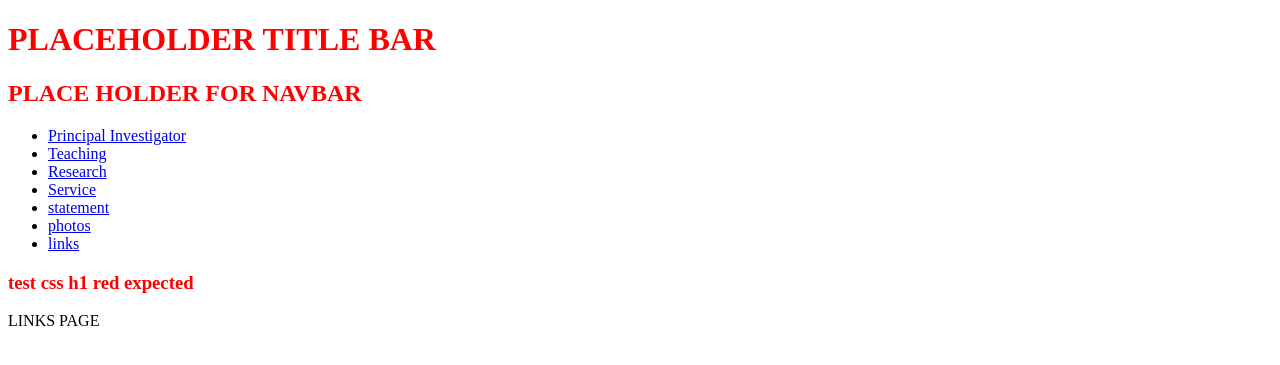
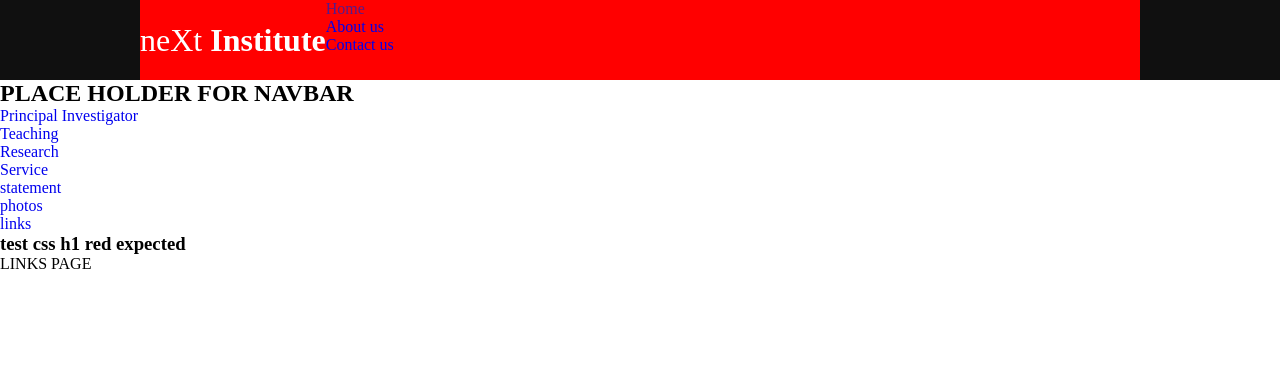
Before and after one commit to edelille/neXtInstitute, a Django app: page /links in a window 1280 px wide. Shown: the top 365 px of the page. Run offline with Django 3.2, Linux system fonts and the light colour scheme; some libraries are stand-ins or nearby versions.

Commit message:
2020-03-27 1755 first touches to css

```diff
--- /dev/null
+++ b/main/static/css/main-sitewide/base.css
@@ -0,0 +1,11 @@
+*{
+    padding: 0;
+    margin: 0;
+    list-style: none;
+    text-decoration: none;
+}
+
+body {
+    padding: 0;
+    margin: 0;
+}
--- /dev/null
+++ b/main/static/css/main-sitewide/navbar.css
@@ -0,0 +1,6 @@
+.main-navigation {
+    height: 100%;
+    display: table;
+    float: left;
+    padding: 0px 20px;
+}
--- /dev/null
+++ b/main/static/css/main-sitewide/titlebar.css
@@ -0,0 +1,43 @@
+.header {
+    width: 100%;
+    height: 80px;
+    display: block;
+    background-color: #101010;
+}
+.inner-header {
+    width: 1000px;
+    height: 100%;
+    display: block;
+    margin: 0 auto;
+    background-color: red;
+}
+
+.logo-container {
+    height: 100%;
+    display: table;
+    float: left;
+}
+
+.logo-container h1 {
+    color: white;
+    height: 100%;
+    display: table-cell;
+    vertical-align: middle;
+    font-family: "Montserrat";
+    font-size: 32px;
+    font-weight: 200;
+}
+.logo-container h1 span {
+    font-weight: 800;
+}
+
+.basic-navigation {
+    height: 100%;
+    float: right;
+}
+.basic-navigation a {
+    height: 100%;
+    display: table;
+    float: left;
+    padding: 0px 20px;
+}
--- a/main/templates/css/base.css
+++ /dev/null
@@ -1,3 +0,0 @@
-h1 {
-    color: red;
-}
--- a/main/templates/main/base.html
+++ b/main/templates/main-sitewide/base.html
@@ -7,14 +9,19 @@
     <meta name="author" content="Lam Nguyen">
     <meta name="keywords" content="next, future factories, mechanical engineering, uofsc">
     <title>BASE TITLE</title>
-    <link rel="stylesheet" href="css/base.css">
+    <link rel="stylesheet" type="text/css" href="{% static 'css/main-sitewide/base.css' %}">
+
+    {% comment %}
+    <link rel="stylesheet" href="//maxcdn.bootstrapcdn.com/bootstrap/3.2.0/css/bootstrap.min.css">
+    <link rel="stylesheet" href="//maxcdn.bootstrapcdn.com/bootstrap/3.2.0/css/bootstrap-theme.min.css">
+    {% endcomment %}
 </head>
 <body>
     <!-- titlebar.html is the titlebar -->
-    {% include "main/titlebar.html" %}
+    {% include "main-sitewide/titlebar.html" %}
 
     <!-- navbar.html is the Navigation Bar -->
-    {% include "main/navbar.html" %}
+    {% include "main-sitewide/navbar.html" %}
 
     <h1>test css h1 red expected</h1>
     {% block content %}
--- a/main/templates/main/navbar.html
+++ b/main/templates/main-sitewide/navbar.html
@@ -5,8 +5,7 @@
 {% endcomment %}
 <nav>
     <h1>PLACE HOLDER FOR NAVBAR</h1>
-    <ul>
-
+    <ul class="main-navigation">
         <!-- Principal Investigator | Teaching | Research | Service | Statement | Photos | Links -->
         <li><a href="principal-investigator">Principal Investigator</a></li>
         <li><a href="teaching">Teaching</a></li>
--- /dev/null
+++ b/main/templates/main-sitewide/titlebar.html
@@ -0,0 +1,22 @@
+{% comment %}
+    This is the titlebar, edit this to see the title change sitewide
+{% endcomment %}
+{% load static %}
+
+<link rel="stylesheet" type="text/css" href="{% static 'css/main-sitewide/titlebar.css' %}">
+
+<header>
+    <div class="header">
+        <div class="inner-header">
+            <div class="logo-container">
+                <h1>neXt <span> Institute </span></h1>
+            </div>
+
+            <ul class "basic-navigation">
+                <a href=""><li>Home</li></a>
+                <a href="about"><li>About us</li></a>
+                <a href="contact"><li>Contact us</li></a>
+            </ul>
+        </div>
+    </div>
+</header>
--- a/main/templates/main/index.html
+++ b/main/templates/main-specific/index.html
@@ -1,6 +1,6 @@
 <!doctype HTML>
 
-{% extends "main/base.html" %}
+{% extends "main-sitewide/base.html" %}
 
 {% block content %}
 
--- a/main/templates/main/research.html
+++ b/main/templates/main-specific/links.html
@@ -1,13 +1,13 @@
 <!doctype HTML>
 
-{% extends "main/base.html" %}
+{% extends "main-sitewide/base.html" %}
 
 {% block content %}
 
 <HTML>
 
 <body>
-    RESEARCH PAGE
+    LINKS PAGE
 </body>
 
 </HTML>
--- a/main/templates/main/teaching.html
+++ b/main/templates/main-specific/photos.html
@@ -1,13 +1,13 @@
 <!doctype HTML>
 
-{% extends "main/base.html" %}
+{% extends "main-sitewide/base.html" %}
 
 {% block content %}
 
 <HTML>
 
 <body>
-    TEACHING PAGE
+    PHOTOS PAGE
 </body>
 
 </HTML>
--- a/main/templates/main/service.html
+++ b/main/templates/main-specific/principal_investigator.html
@@ -1,13 +1,13 @@
 <!doctype HTML>
 
-{% extends "main/base.html" %}
+{% extends "main-sitewide/base.html" %}
 
 {% block content %}
 
 <HTML>
 
 <body>
-    SERVICE PAGE
+    PRINCIPAL INVESTIGATOR PAGE
 </body>
 
 </HTML>
--- a/main/templates/main/photos.html
+++ b/main/templates/main-specific/research.html
@@ -1,13 +1,13 @@
 <!doctype HTML>
 
-{% extends "main/base.html" %}
+{% extends "main-sitewide/base.html" %}
 
 {% block content %}
 
 <HTML>
 
 <body>
-    PHOTOS PAGE
+    RESEARCH PAGE
 </body>
 
 </HTML>
--- a/main/templates/main/links.html
+++ b/main/templates/main-specific/service.html
@@ -1,13 +1,13 @@
 <!doctype HTML>
 
-{% extends "main/base.html" %}
+{% extends "main-sitewide/base.html" %}
 
 {% block content %}
 
 <HTML>
 
 <body>
-    LINKS PAGE
+    SERVICE PAGE
 </body>
 
 </HTML>
--- a/main/templates/main/principal_investigator.html
+++ b/main/templates/main-specific/statement.html
@@ -1,13 +1,13 @@
 <!doctype HTML>
 
-{% extends "main/base.html" %}
+{% extends "main-sitewide/base.html" %}
 
 {% block content %}
 
 <HTML>
 
 <body>
-    PRINCIPAL INVESTIGATOR PAGE
+    STATEMENT PAGE
 </body>
 
 </HTML>
--- a/main/templates/main/statement.html
+++ b/main/templates/main-specific/teaching.html
@@ -1,13 +1,13 @@
 <!doctype HTML>
 
-{% extends "main/base.html" %}
+{% extends "main-sitewide/base.html" %}
 
 {% block content %}
 
 <HTML>
 
 <body>
-    STATEMENT PAGE
+    TEACHING PAGE
 </body>
 
 </HTML>
--- a/main/templates/main/titlebar.html
+++ /dev/null
@@ -1,6 +0,0 @@
-{% comment %}
-    This is the titlebar, edit this to see the title change sitewide
-{% endcomment %}
-<header>
-    <h1>PLACEHOLDER TITLE BAR</h1>
-</header>
--- a/main/views.py
+++ b/main/views.py
@@ -22,11 +22,11 @@ def index(request):
     context = {
         'latest_question_list': latest_question_list,
     }
-    return render(request, 'main/index.html', context)
+    return render(request, 'main-specific/index.html', context)
 
 def detail(request, question_id):
     question = get_object_or_404(Question, pk=question_id)
-    return render(request, 'main/detail.html', {'question': question})
+    return render(request, 'main-specific/detail.html', {'question': question})
 
 def results(request, question_id):
     question = get_object_or_404(Question, pk=question_id)
@@ -37,7 +37,7 @@ def vote(request, question_id):
 
 #part 4
 class IndexView(generic.ListView):
-    template_name = 'main/index.html'
+    template_name = 'main-specific/index.html'
     context_object_name = 'latest_question_list'
 
     def get_queryset(self):
@@ -49,11 +49,11 @@ class IndexView(generic.ListView):
 
 class DetailView(generic.DetailView):
     model = Question
-    template_name = 'main/detail.html'
+    template_name = 'main-specific/detail.html'
 
 class ResultsView(generic.DetailView):
     model = Question
-    template_name = 'main/results.html'
+    template_name = 'main-specific/results.html'
 
 
 # Views destined by Ramy
@@ -61,22 +61,22 @@ class ResultsView(generic.DetailView):
 #Principal Investigator | Teaching | Research | Service | Statement | Photos | Links
 
 class PrincipalInvestigatorView(TemplateView):
-    template_name = 'main/principal_investigator.html'
+    template_name = 'main-specific/principal_investigator.html'
 
 class TeachingView(TemplateView):
-    template_name = 'main/teaching.html'
+    template_name = 'main-specific/teaching.html'
 
 class ResearchView(TemplateView):
-    template_name = 'main/research.html'
+    template_name = 'main-specific/research.html'
 
 class ServiceView(TemplateView):
-    template_name = 'main/service.html'
+    template_name = 'main-specific/service.html'
 
 class StatementView(TemplateView):
-    template_name = 'main/statement.html'
+    template_name = 'main-specific/statement.html'
 
 class PhotosView(TemplateView):
-    template_name = 'main/photos.html'
+    template_name = 'main-specific/photos.html'
 
 class LinksView(TemplateView):
-    template_name = 'main/links.html'
+    template_name = 'main-specific/links.html'
--- a/neXtInstitute/settings.py
+++ b/neXtInstitute/settings.py
@@ -27,6 +27,9 @@ DEBUG = True
 
 ALLOWED_HOSTS = []
 
+STATICFILES_DIRs = [
+    os.path.join(BASE_DIR, "main/static/")
+]
 
 # Application definition
 
```
Also changed, not shown: other parts of main/templates/main-sitewide/base.html (+2 -0 lines), main/templates/main-specific/detail.html (renamed from main/templates/main/detail.html), main/templates/main-specific/results.html (renamed from main/templates/main/results.html).
